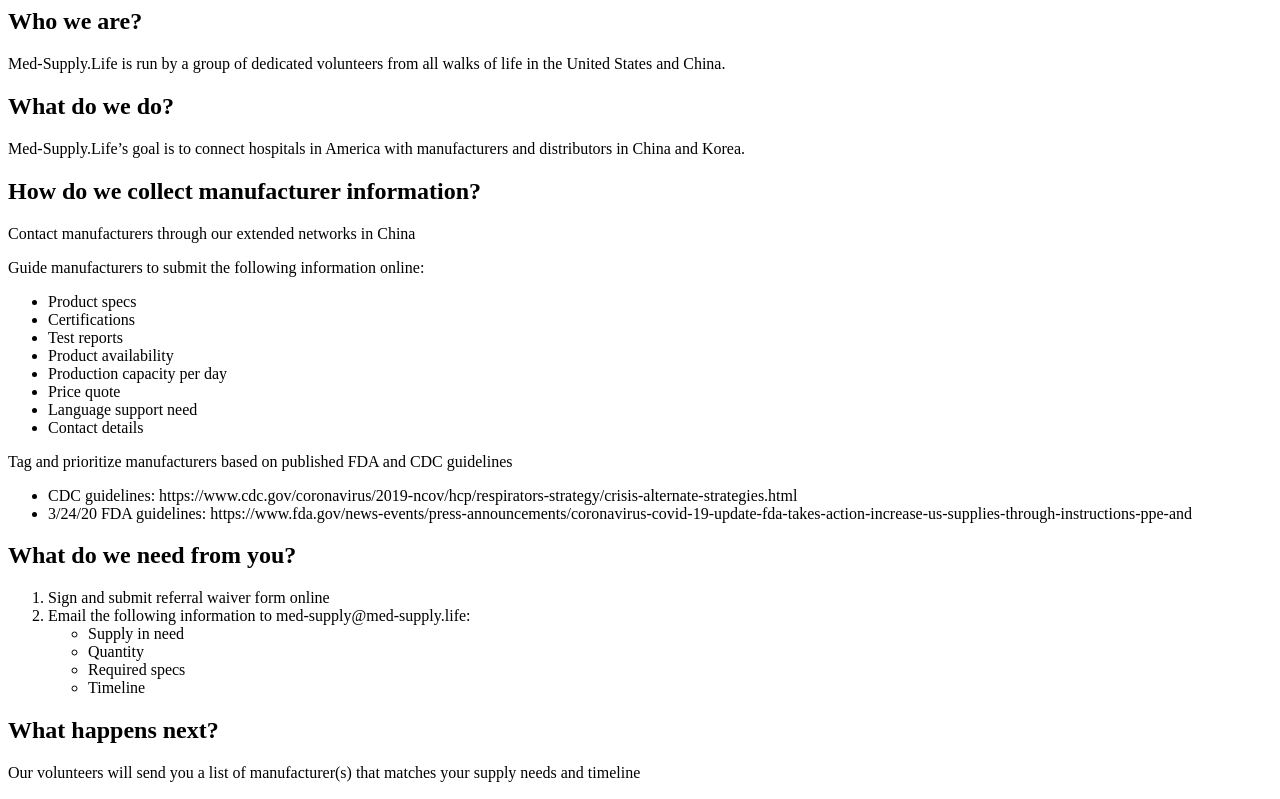
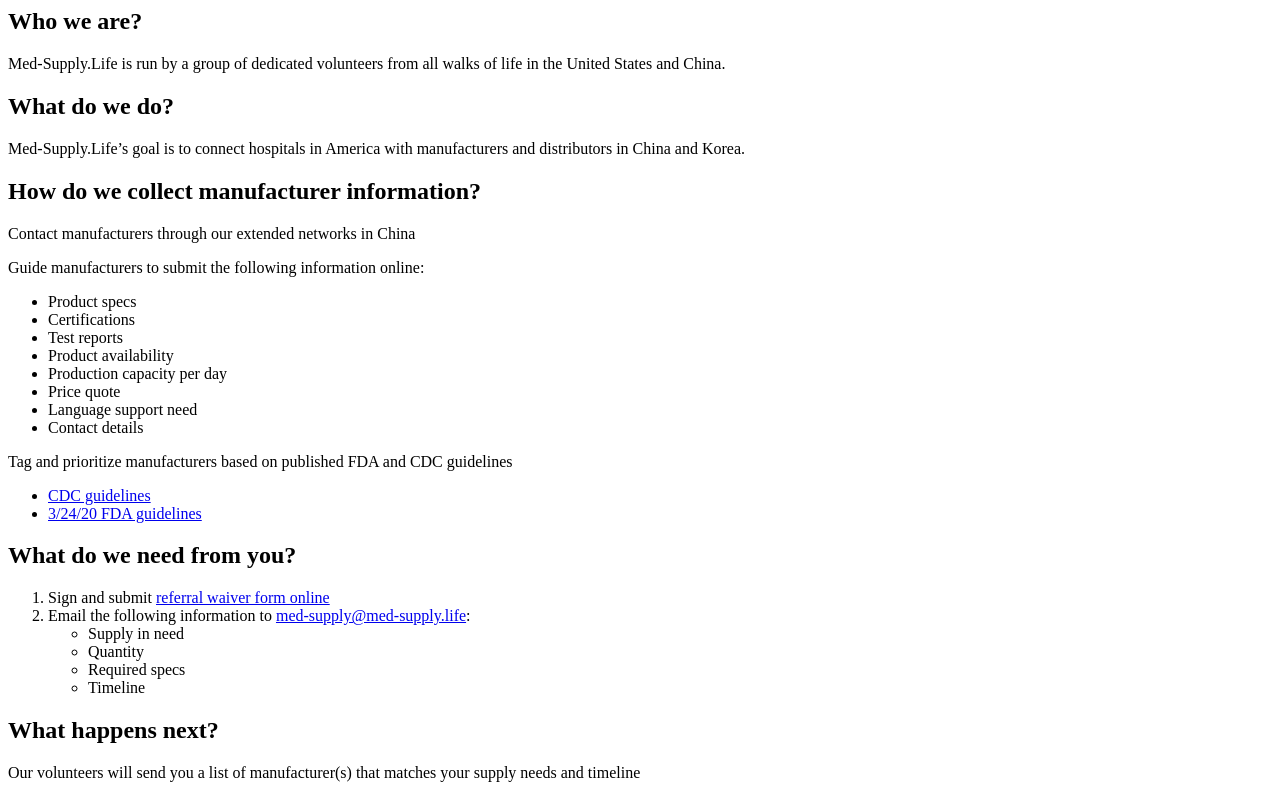
Before and after one commit to med-supply/med-supply.github.io, a plain HTML site: page index.html in a window 1280 px wide. Shown: the top 799 px of the page. Drawn offline with Linux system fonts and the light colour scheme.

Commit message:
Add links

```diff
--- a/index.html
+++ b/index.html
@@ -1,4 +1,5 @@
 <html>
+  <title>About Med-Supply.Life</title>
 <body>
   <h2>Who we are?</h2>
 <p>Med-Supply.Life is run by a group of dedicated volunteers from all walks of life in the United States and China. </p>
@@ -24,15 +25,15 @@
 
 <p>Tag and prioritize manufacturers based on published FDA and CDC guidelines
 <ul>
-  <li>CDC guidelines: https://www.cdc.gov/coronavirus/2019-ncov/hcp/respirators-strategy/crisis-alternate-strategies.html </li>
-  <li>3/24/20 FDA guidelines: https://www.fda.gov/news-events/press-announcements/coronavirus-covid-19-update-fda-takes-action-increase-us-supplies-through-instructions-ppe-and </li>
+  <li><a href="https://www.cdc.gov/coronavirus/2019-ncov/hcp/respirators-strategy/crisis-alternate-strategies.html">CDC guidelines</a></li>
+  <li><a href="https://www.fda.gov/news-events/press-announcements/coronavirus-covid-19-update-fda-takes-action-increase-us-supplies-through-instructions-ppe-and">3/24/20 FDA guidelines</a> </li>
  </ul>
-  </p>
+</p>
 
 <h2> What do we need from you?</h2>
 <ol>
-  <li>Sign and submit referral waiver form online </li>
-  <li>Email the following information to med-supply@med-supply.life:
+  <li>Sign and submit <a href="https://forms.gle/QKB33hWm8ymXPqwbA">referral waiver form online</a> </li>
+  <li>Email the following information to <a href="mailto:med-supply@med-supply.life">med-supply@med-supply.life</a>:
     <ul>
       <li>Supply in need</li>
       <li>Quantity</li>
```
